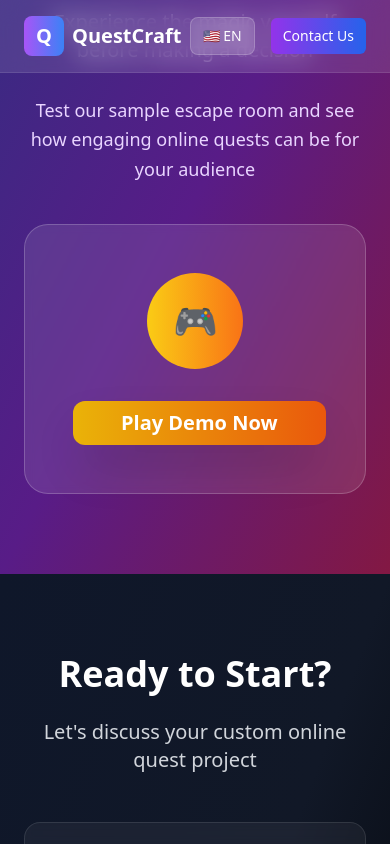
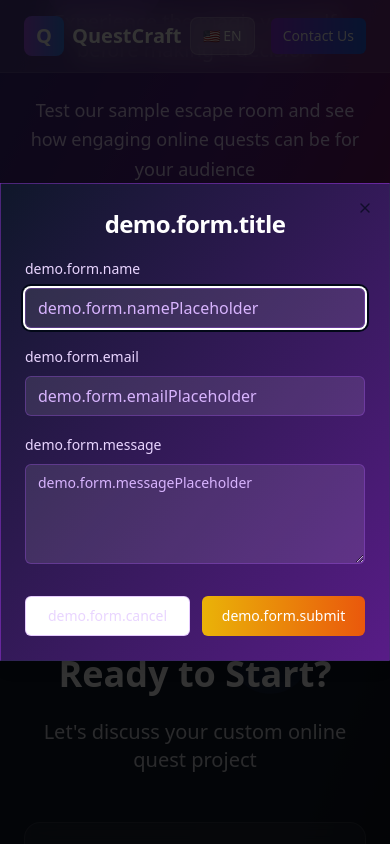
Before and after one commit to onyx144/quest-forge-landing, a React (Vite) app: page / in a window 390 px wide. Both pictures are taken after a click on the button "Play Demo Now". Shown: the part 5116-5960 px from the top of the page. Built offline with nearby package versions, Linux system fonts and the light colour scheme.

Commit message:
Add contact form and animations
- Added a contact form to the "Play Demo Now" button.
- Added hover effects and cursor pointer to blocks.
- Added interactive animations to the website.

```diff
--- a/src/components/ContactSection.tsx
+++ b/src/components/ContactSection.tsx
@@ -7,41 +7,48 @@ const ContactSection = () => {
   const { t } = useLanguage();
 
   return (
-    <section id="contact" className="py-20 bg-gradient-to-br from-slate-900 via-gray-900 to-black">
-      <div className="max-w-7xl mx-auto px-6">
+    <section id="contact" className="py-20 bg-gradient-to-br from-slate-900 via-gray-900 to-black relative overflow-hidden">
+      {/* Анимированные элементы фона */}
+      <div className="absolute inset-0">
+        <div className="absolute top-10 right-20 w-20 h-20 bg-blue-500/10 rounded-full animate-pulse"></div>
+        <div className="absolute bottom-32 left-16 w-36 h-36 bg-green-500/10 rounded-full animate-bounce"></div>
+      </div>
+
+      <div className="max-w-7xl mx-auto px-6 relative z-10">
         <div className="max-w-4xl mx-auto text-center">
-          <h2 className="text-4xl md:text-5xl font-bold text-white mb-6">
+          <h2 className="text-4xl md:text-5xl font-bold text-white mb-6 animate-fade-in">
             {t('contact.title')}
           </h2>
-          <p className="text-xl text-gray-300 mb-12">
+          <p className="text-xl text-gray-300 mb-12 animate-fade-in">
             {t('contact.subtitle')}
           </p>
 
           <div className="grid grid-cols-1 md:grid-cols-3 gap-8 mb-12">
-            <div className="bg-white/5 backdrop-blur-sm rounded-2xl p-8 border border-white/10">
-              <div className="text-4xl mb-4">📞</div>
+            <div className="bg-white/5 backdrop-blur-sm rounded-2xl p-8 border border-white/10 hover:bg-white/10 hover:border-white/20 hover:scale-105 transition-all duration-300 cursor-pointer group animate-scale-in">
+              <div className="text-4xl mb-4 group-hover:animate-bounce">📞</div>
               <h3 className="text-lg font-bold text-white mb-2">{t('contact.phone')}</h3>
-              <p className="text-gray-400">+1 (555) 123-4567</p>
+              <p className="text-gray-400 group-hover:text-gray-300 transition-colors">+1 (555) 123-4567</p>
             </div>
 
-            <div className="bg-white/5 backdrop-blur-sm rounded-2xl p-8 border border-white/10">
-              <div className="text-4xl mb-4">✉️</div>
+            <div className="bg-white/5 backdrop-blur-sm rounded-2xl p-8 border border-white/10 hover:bg-white/10 hover:border-white/20 hover:scale-105 transition-all duration-300 cursor-pointer group animate-scale-in">
+              <div className="text-4xl mb-4 group-hover:animate-pulse">✉️</div>
               <h3 className="text-lg font-bold text-white mb-2">{t('contact.email')}</h3>
-              <p className="text-gray-400">hello@questcraft.com</p>
+              <p className="text-gray-400 group-hover:text-gray-300 transition-colors">hello@questcraft.com</p>
             </div>
 
-            <div className="bg-white/5 backdrop-blur-sm rounded-2xl p-8 border border-white/10">
-              <div className="text-4xl mb-4">🚀</div>
+            <div className="bg-white/5 backdrop-blur-sm rounded-2xl p-8 border border-white/10 hover:bg-white/10 hover:border-white/20 hover:scale-105 transition-all duration-300 cursor-pointer group animate-scale-in">
+              <div className="text-4xl mb-4 group-hover:animate-spin">🚀</div>
               <h3 className="text-lg font-bold text-white mb-2">Launch Time</h3>
-              <p className="text-gray-400">2-4 weeks</p>
+              <p className="text-gray-400 group-hover:text-gray-300 transition-colors">2-4 weeks</p>
             </div>
           </div>
 
           <Button
             size="lg"
-            className="bg-gradient-to-r from-green-600 to-emerald-600 hover:from-green-700 hover:to-emerald-700 text-white px-12 py-4 text-xl font-bold rounded-xl shadow-2xl transform hover:scale-105 transition-all duration-200"
+            className="bg-gradient-to-r from-green-600 to-emerald-600 hover:from-green-700 hover:to-emerald-700 text-white px-12 py-4 text-xl font-bold rounded-xl shadow-2xl transform hover:scale-105 transition-all duration-200 cursor-pointer relative group"
           >
-            {t('contact.cta')}
+            <span className="relative z-10">{t('contact.cta')}</span>
+            <div className="absolute inset-0 bg-gradient-to-r from-green-500 to-emerald-500 rounded-xl opacity-0 group-hover:opacity-20 transition-opacity duration-300"></div>
           </Button>
         </div>
       </div>
--- /dev/null
+++ b/src/components/DemoForm.tsx
@@ -0,0 +1,135 @@
+
+import React, { useState } from 'react';
+import { useLanguage } from '@/contexts/LanguageContext';
+import { Button } from '@/components/ui/button';
+import { Input } from '@/components/ui/input';
+import { Textarea } from '@/components/ui/textarea';
+import { Dialog, DialogContent, DialogHeader, DialogTitle, DialogTrigger } from '@/components/ui/dialog';
+import { Form, FormControl, FormField, FormItem, FormLabel, FormMessage } from '@/components/ui/form';
+import { useForm } from 'react-hook-form';
+import { X } from 'lucide-react';
+
+interface FormData {
+  name: string;
+  email: string;
+  message: string;
+}
+
+const DemoForm = ({ children }: { children: React.ReactNode }) => {
+  const { t } = useLanguage();
+  const [isOpen, setIsOpen] = useState(false);
+
+  const form = useForm<FormData>({
+    defaultValues: {
+      name: '',
+      email: '',
+      message: ''
+    }
+  });
+
+  const onSubmit = (data: FormData) => {
+    console.log('Form submitted:', data);
+    // Здесь будет логика отправки формы
+    setIsOpen(false);
+    form.reset();
+  };
+
+  return (
+    <Dialog open={isOpen} onOpenChange={setIsOpen}>
+      <DialogTrigger asChild>
+        {children}
+      </DialogTrigger>
+      <DialogContent className="sm:max-w-[425px] bg-gradient-to-br from-slate-900 to-purple-900 border-purple-500/20">
+        <DialogHeader>
+          <DialogTitle className="text-2xl font-bold text-white text-center">
+            {t('demo.form.title') || 'Заявка на демо'}
+          </DialogTitle>
+        </DialogHeader>
+
+        <Form {...form}>
+          <form onSubmit={form.handleSubmit(onSubmit)} className="space-y-4">
+            <FormField
+              control={form.control}
+              name="name"
+              render={({ field }) => (
+                <FormItem>
+                  <FormLabel className="text-purple-200">
+                    {t('demo.form.name') || 'Имя'}
+                  </FormLabel>
+                  <FormControl>
+                    <Input
+                      placeholder={t('demo.form.namePlaceholder') || 'Введите ваше имя'}
+                      className="bg-white/10 border-purple-500/30 text-white placeholder:text-purple-300"
+                      {...field}
+                    />
+                  </FormControl>
+                  <FormMessage />
+                </FormItem>
+              )}
+            />
+
+            <FormField
+              control={form.control}
+              name="email"
+              render={({ field }) => (
+                <FormItem>
+                  <FormLabel className="text-purple-200">
+                    {t('demo.form.email') || 'Email'}
+                  </FormLabel>
+                  <FormControl>
+                    <Input
+                      type="email"
+                      placeholder={t('demo.form.emailPlaceholder') || 'your@email.com'}
+                      className="bg-white/10 border-purple-500/30 text-white placeholder:text-purple-300"
+                      {...field}
+                    />
+                  </FormControl>
+                  <FormMessage />
+                </FormItem>
+              )}
+            />
+
+            <FormField
+              control={form.control}
+              name="message"
+              render={({ field }) => (
+                <FormItem>
+                  <FormLabel className="text-purple-200">
+                    {t('demo.form.message') || 'Сообщение'}
+                  </FormLabel>
+                  <FormControl>
+                    <Textarea
+                      placeholder={t('demo.form.messagePlaceholder') || 'Расскажите о вашем проекте...'}
+                      className="bg-white/10 border-purple-500/30 text-white placeholder:text-purple-300 min-h-[100px]"
+                      {...field}
+                    />
+                  </FormControl>
+                  <FormMessage />
+                </FormItem>
+              )}
+            />
+
+            <div className="flex gap-3 pt-4">
+              <Button
+                type="button"
+                variant="outline"
+                onClick={() => setIsOpen(false)}
+                className="flex-1 border-purple-500/30 text-purple-200 hover:bg-purple-500/20"
+              >
+                {t('demo.form.cancel') || 'Отмена'}
+              </Button>
+              <Button
+                type="submit"
+                className="flex-1 bg-gradient-to-r from-yellow-500 to-orange-600 hover:from-yellow-600 hover:to-orange-700 text-white"
+              >
+                {t('demo.form.submit') || 'Отправить'}
+              </Button>
+            </div>
+          </form>
+        </Form>
+      </DialogContent>
+    </Dialog>
+  );
+};
+
+export default DemoForm;
--- a/src/components/DemoSection.tsx
+++ b/src/components/DemoSection.tsx
@@ -2,35 +2,46 @@
 import React from 'react';
 import { useLanguage } from '@/contexts/LanguageContext';
 import { Button } from '@/components/ui/button';
+import DemoForm from './DemoForm';
 
 const DemoSection = () => {
   const { t } = useLanguage();
 
   return (
-    <section id="demo" className="py-20 bg-gradient-to-br from-indigo-900 via-purple-900 to-pink-900">
-      <div className="max-w-7xl mx-auto px-6">
+    <section id="demo" className="py-20 bg-gradient-to-br from-indigo-900 via-purple-900 to-pink-900 relative overflow-hidden">
+      {/* Анимированный фон */}
+      <div className="absolute inset-0">
+        <div className="absolute top-20 left-10 w-32 h-32 bg-purple-500/20 rounded-full animate-pulse"></div>
+        <div className="absolute bottom-20 right-10 w-48 h-48 bg-pink-500/20 rounded-full animate-bounce"></div>
+        <div className="absolute top-1/2 left-1/2 w-24 h-24 bg-yellow-500/20 rounded-full animate-ping"></div>
+      </div>
+
+      <div className="max-w-7xl mx-auto px-6 relative z-10">
         <div className="max-w-4xl mx-auto text-center">
-          <h2 className="text-4xl md:text-5xl font-bold text-white mb-6">
+          <h2 className="text-4xl md:text-5xl font-bold text-white mb-6 animate-fade-in">
             {t('demo.title')}
           </h2>
-          <p className="text-xl text-purple-100 mb-8">
+          <p className="text-xl text-purple-100 mb-8 animate-fade-in">
             {t('demo.subtitle')}
           </p>
-          <p className="text-lg text-purple-200 mb-10 leading-relaxed">
+          <p className="text-lg text-purple-200 mb-10 leading-relaxed animate-fade-in">
             {t('demo.desc')}
           </p>
 
-          <div className="bg-white/10 backdrop-blur-sm rounded-3xl p-12 border border-white/20">
-            <div className="bg-gradient-to-r from-yellow-400 to-orange-500 w-24 h-24 rounded-full flex items-center justify-center mx-auto mb-8">
-              <span className="text-4xl">🎮</span>
+          <div className="bg-white/10 backdrop-blur-sm rounded-3xl p-12 border border-white/20 hover:bg-white/15 hover:border-white/30 transition-all duration-300 cursor-pointer group animate-scale-in">
+            <div className="bg-gradient-to-r from-yellow-400 to-orange-500 w-24 h-24 rounded-full flex items-center justify-center mx-auto mb-8 group-hover:scale-110 transition-transform duration-300">
+              <span className="text-4xl animate-bounce">🎮</span>
             </div>
 
-            <Button
-              size="lg"
-              className="bg-gradient-to-r from-yellow-500 to-orange-600 hover:from-yellow-600 hover:to-orange-700 text-white px-12 py-4 text-xl font-bold rounded-xl shadow-2xl transform hover:scale-105 transition-all duration-200"
-            >
-              {t('demo.cta')}
-            </Button>
+            <DemoForm>
+              <Button
+                size="lg"
+                className="bg-gradient-to-r from-yellow-500 to-orange-600 hover:from-yellow-600 hover:to-orange-700 text-white px-12 py-4 text-xl font-bold rounded-xl shadow-2xl transform hover:scale-105 transition-all duration-200 cursor-pointer relative group"
+              >
+                <span className="relative z-10">{t('demo.cta')}</span>
+                <div className="absolute inset-0 bg-gradient-to-r from-yellow-400 to-orange-500 rounded-xl opacity-0 group-hover:opacity-20 transition-opacity duration-300"></div>
+              </Button>
+            </DemoForm>
           </div>
         </div>
       </div>
--- a/src/index.css
+++ b/src/index.css
@@ -1,3 +1,4 @@
+
 @tailwind base;
 @tailwind components;
 @tailwind utilities;
@@ -101,3 +102,44 @@
     @apply bg-background text-foreground;
   }
 }
+
+/* Пользовательские анимации */
+@keyframes fade-in {
+  from {
+    opacity: 0;
+    transform: translateY(20px);
+  }
+  to {
+    opacity: 1;
+    transform: translateY(0);
+  }
+}
+
+@keyframes scale-in {
+  from {
+    opacity: 0;
+    transform: scale(0.95);
+  }
+  to {
+    opacity: 1;
+    transform: scale(1);
+  }
+}
+
+.animate-fade-in {
+  animation: fade-in 0.6s ease-out forwards;
+}
+
+.animate-scale-in {
+  animation: scale-in 0.5s ease-out forwards;
+}
+
+/* Дополнительные интерактивные эффекты */
+.hover-lift {
+  transition: transform 0.3s ease, box-shadow 0.3s ease;
+}
+
+.hover-lift:hover {
+  transform: translateY(-5px);
+  box-shadow: 0 20px 40px rgba(0, 0, 0, 0.2);
+}
```
